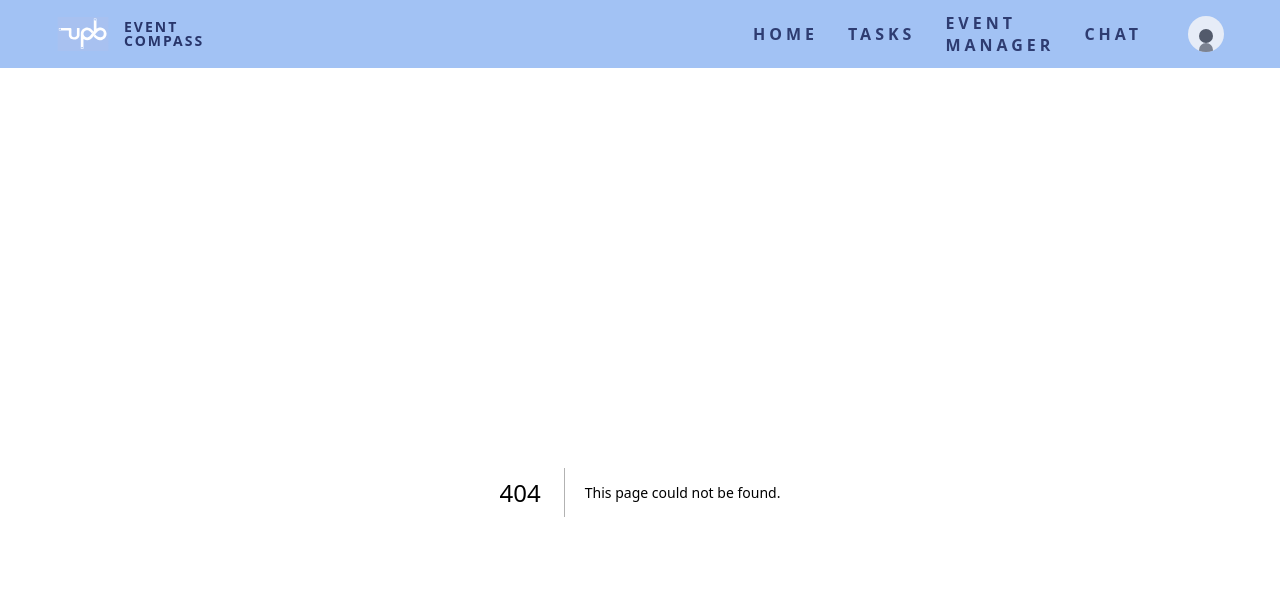
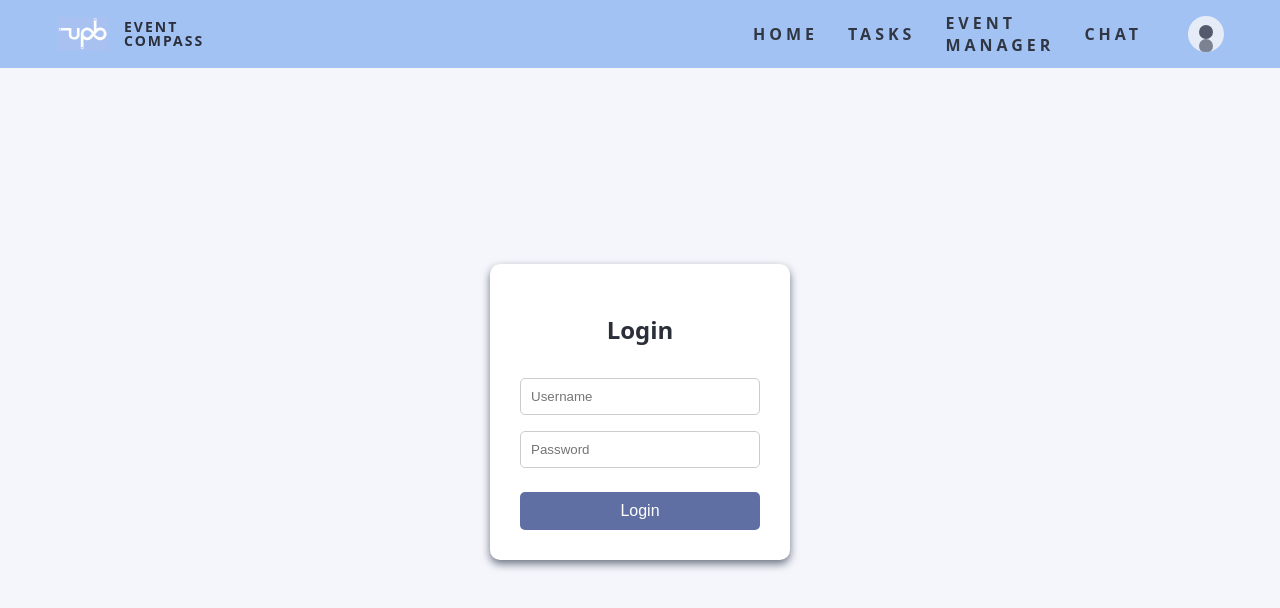
Before and after one commit to kentnishi/EventCompass, a Next.js app in the folder eventcompass/: page /auth in a window 1280 px wide. Before the commit this address had no page. Shown: the top 608 px of the page. Built offline with nearby package versions, Linux system fonts and the light colour scheme.

Commit message:
refactoring and login (auth) page

```diff
--- a/eventcompass/package.json
+++ b/eventcompass/package.json
@@ -22,7 +22,8 @@
     "next": "15.5.3",
     "openai": "^5.22.0",
     "react": "19.1.0",
-    "react-dom": "19.1.0"
+    "react-dom": "19.1.0",
+    "react-markdown": "^10.1.0"
   },
   "devDependencies": {
     "@eslint/eslintrc": "^3",
--- /dev/null
+++ b/eventcompass/src/app/auth/page.tsx
@@ -0,0 +1,48 @@
+"use client";
+import React, { useState } from "react";
+import styles from "../../css/LoginPage.module.css";
+
+export default function LoginPage() {
+  const [username, setUsername] = useState<string>("");
+  const [password, setPassword] = useState<string>("");
+
+  const handleSubmit = (e: React.FormEvent<HTMLFormElement>) => {
+    e.preventDefault();
+
+    if (username === "admin" && password === "pass") {
+      // alert("Login successful!");
+      window.location.href = "/";
+    } else {
+      alert("Invalid username or password.");
+    }
+  };
+
+  return (
+    <div className={styles.container}>
+      <div className={styles.card}>
+        <h2 className={styles.title}>Login</h2>
+        <form onSubmit={handleSubmit} className={styles.form}>
+          <input
+            type="text"
+            placeholder="Username"
+            value={username}
+            onChange={(e) => setUsername(e.target.value)}
+            className={styles.input}
+            required
+          />
+          <input
+            type="password"
+            placeholder="Password"
+            value={password}
+            onChange={(e) => setPassword(e.target.value)}
+            className={styles.input}
+            required
+          />
+          <button type="submit" className={styles.button}>
+            Login
+          </button>
+        </form>
+      </div>
+    </div>
+  );
+}
--- a/eventcompass/src/app/layout.tsx
+++ b/eventcompass/src/app/layout.tsx
@@ -1,6 +1,6 @@
 import type { Metadata } from "next";
 import { Geist, Geist_Mono } from "next/font/google";
-import "./globals.css";
+import "../css/globals.css";
 import NavBar from "../components/NavBar";
 
 const geistSans = Geist({
--- a/eventcompass/src/components/ChatColumn.tsx
+++ b/eventcompass/src/components/ChatColumn.tsx
@@ -1,7 +1,7 @@
 "use client";
 
 import React from "react";
-import styles from "./CompassChat.module.css";
+import styles from "../css/CompassChat.module.css";
 import ReactMarkdown from "react-markdown";
 
 import { IconButton, CircularProgress } from "@mui/material";
--- a/eventcompass/src/components/CompassChat.tsx
+++ b/eventcompass/src/components/CompassChat.tsx
@@ -4,7 +4,7 @@ import React from "react";
 import TopBar from "./Topbar";
 import LeftRail from "./LeftRail";
 import ChatColumn from "./ChatColumn";
-import styles from "./CompassChat.module.css";
+import styles from "../css/CompassChat.module.css";
 
 type Message = { id: string; role: "USER" | "ASSISTANT"; text: string, streaming?: boolean };
 // The main Chat type no longer needs to hold all messages
--- a/eventcompass/src/components/LeftRail.tsx
+++ b/eventcompass/src/components/LeftRail.tsx
@@ -1,5 +1,5 @@
 import React from "react";
-import styles from "./CompassChat.module.css";
+import styles from "../css/CompassChat.module.css";
 import MenuIcon from "@mui/icons-material/Menu";
 import DeleteIcon from "@mui/icons-material/Delete";
 
--- a/eventcompass/src/components/NavBar.tsx
+++ b/eventcompass/src/components/NavBar.tsx
@@ -1,5 +1,5 @@
 import Link from "next/link";
-import styles from "./NavBar.module.css";
+import styles from "../css/NavBar.module.css";
 
 export default function NavBar() {
   return (
@@ -21,7 +21,9 @@ export default function NavBar() {
             <Link href="/chat">Chat</Link>
           </div>
 
-          <div className={styles.avatar} title="Profile" />
+          <div className={styles.avatar} title="Profile">
+            <Link href="/auth"></Link>
+          </div>
         </div>
       </div>
     </nav>
--- a/eventcompass/src/components/Topbar.tsx
+++ b/eventcompass/src/components/Topbar.tsx
@@ -1,5 +1,5 @@
 import React from "react";
-import styles from "./CompassChat.module.css";
+import styles from "../css/CompassChat.module.css";
 
 export default function TopBar({ onCreate }: { onCreate?: () => void }) {
   return (
--- /dev/null
+++ b/eventcompass/src/css/LoginPage.module.css
@@ -0,0 +1,67 @@
+@tailwind base;
+@tailwind components;
+@tailwind utilities;
+
+:root{
+  --bar:#a2c2f4;
+  --ink:#28356a;
+  --bg:#f4f6fb;
+  --ink:#2b2f3a;
+  --muted:#6e7485;
+  --brand:#3b4a6b;
+  --brand-2:#505c7a;
+  --accent:#8aa0ff;
+  --assistant:#dde6fb;
+  --card:#ffffff;
+  --ring:#d6d9e6;
+  --btn:#5f6fa3;
+  --btn-text:#fff;
+}
+
+.container {
+  display: flex;
+  justify-content: center;
+  align-items: center;
+  height: 80vh;
+  background: var(--bg);
+}
+
+.card {
+  background: var(--card);
+  padding: 30px;
+  border-radius: 10px;
+  box-shadow: 0 4px 8px var(--muted);
+  width: 300px;
+}
+
+.title {
+  text-align: center;
+  margin-bottom: 1.5rem;
+}
+
+.form {
+  display: flex;
+  flex-direction: column;
+}
+
+.input {
+  padding: 10px;
+  margin: 0.5rem 0;
+  border: 1px solid #ccc;
+  border-radius: 5px;
+}
+
+.button {
+  padding: 10px;
+  margin-top: 1rem;
+  border: none;
+  border-radius: 5px;
+  background: var(--btn);
+  color: var(--btn-text);
+  font-size: 1rem;
+  cursor: pointer;
+}
+
+.button:hover {
+  background: var(--ink);
+}
```
Also changed, not shown: eventcompass/src/css/CompassChat.module.css (renamed from eventcompass/src/components/CompassChat.module.css), eventcompass/src/css/NavBar.module.css (renamed from eventcompass/src/components/NavBar.module.css), eventcompass/src/css/globals.css (renamed from eventcompass/src/app/globals.css), 1 other file (tests, documents, lock files or other folders).
